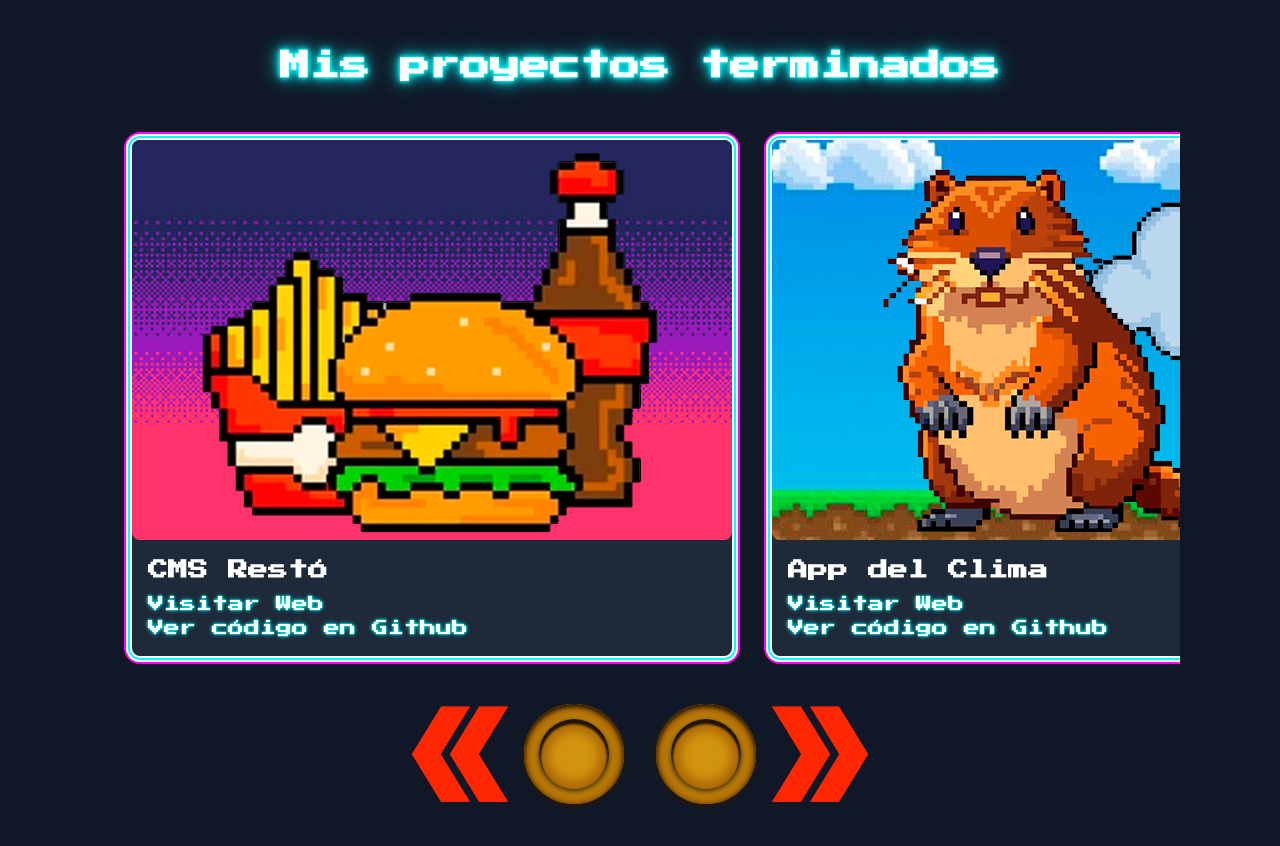
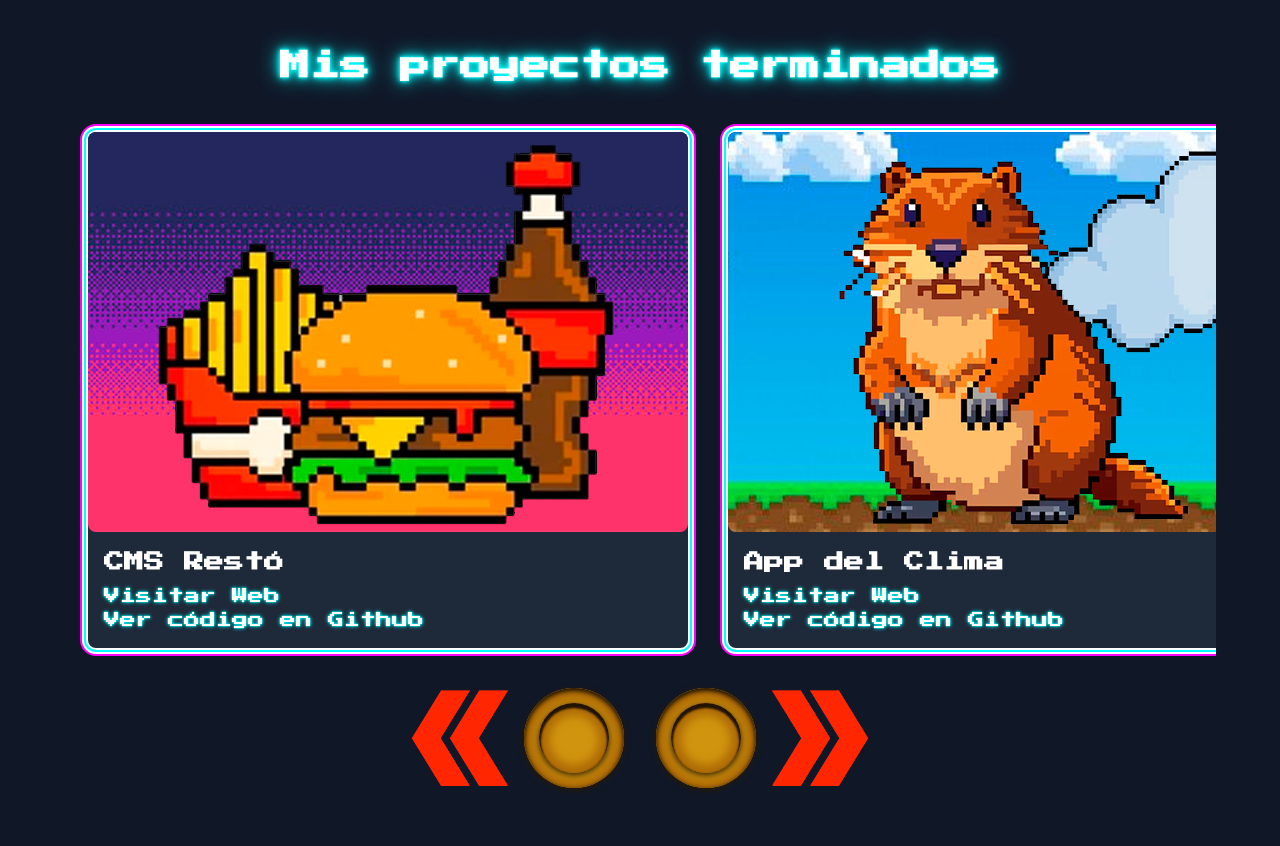
Before and after one commit to AlbertCarri/my-portfolio, a Next.js app: page / in a window 1280 px wide. Shown: the part 840-1686 px from the top of the page. Built offline with nearby package versions, Linux system fonts and the light colour scheme.

Commit message:
Fails in carousel

```diff
--- a/components/Projects.jsx
+++ b/components/Projects.jsx
@@ -15,23 +15,30 @@ const projects = [
 
 const Projects = () => {
   const [startIndex, setStartIndex] = useState(0)
-  const [windowWith, setWindowWith] = useState(100)
+  const [windowWidth, setWindowWidth] = useState(window.innerWidth)
   const [visibleImages, setVisibleImages] = useState(3)
+  const [imageWidth, setImageWidth] = useState(350)
 
   useEffect(() => {
-    const winW = window.innerWidth | 1800
-    if (winW > 1280) {
-      setWindowWith(750)
-      setVisibleImages(3)
-    } else {
-      if (winW > 768 && winW < 1280) {
-        setWindowWith(500)
+    const updateSize = () => {
+      const width = window.innerWidth
+      setWindowWidth(width)
+
+      if (width > 1280) {
+        setImageWidth(600)
+        setVisibleImages(3)
+      } else if (width > 768) {
+        setImageWidth(600)
         setVisibleImages(2)
       } else {
-        setWindowWith(350)
+        setImageWidth(300)
         setVisibleImages(1)
       }
     }
+
+    updateSize()
+    window.addEventListener("resize", updateSize)
+    return () => window.removeEventListener("resize", updateSize)
   }, [])
 
   const nextSlide = () => {
@@ -48,36 +55,46 @@ const Projects = () => {
 
   return (
     <section id="projects" className="md:py-20 py-4">
-      <h2 className="md:text-3xl text-xl font-bold mb-10 neon-text text-center">Mis proyectos terminados</h2>
+      <h2 className="md:text-3xl text-xl font-bold mb-10 neon-text text-center">
+        Mis proyectos terminados
+      </h2>
 
-      <div className="relative md:w-15/16 w-full mx-auto overflow-hidden p-4">
-
-        <div className="flex gap-2 transition-transform duration-300 w-[1800px]"
-          style={{ transform: `translateX(-${startIndex * windowWith}px)` }}>
-
+      <div className="relative w-full mx-auto overflow-hidden p-2">
+        <div
+          className="flex gap-2 transition-transform duration-300"
+          style={{
+            width: `${projects.length * imageWidth}px`,
+            transform: `translateX(-${startIndex * (imageWidth + 40)}px)`,
+          }}
+        >
           {projects.map((project) => (
             <div
               key={project.id}
-              className="md:w-[600px] w-[300px] bg-gray-800 1/4 flex-shrink-0 rounded-lg pixel-borders mx-4"
+              style={{ width: `${imageWidth}px` }}
+              className="bg-gray-800 flex-shrink-0 rounded-lg pixel-borders mx-4"
             >
               <Image
                 src={project.image || "/placeholder.png"}
                 alt={project.title}
-                width={600}
-                height={400}
+                width={imageWidth}
+                height={imageWidth / 1.5}
                 loading="lazy"
                 className="w-full rounded-lg"
               />
               <div className="flex flex-col p-4">
                 <h3 className="text-xl font-bold mb-2">{project.title}</h3>
-                <a href={project.link}
+                <a
+                  href={project.link}
                   target="blank"
-                  className="neon-text-menu hover:neon-text-menu-hover">
+                  className="neon-text-menu hover:neon-text-menu-hover"
+                >
                   Visitar Web
                 </a>
-                <a href={project.github}
+                <a
+                  href={project.github}
                   target="blank"
-                  className="neon-text-menu hover:neon-text-menu-hover">
+                  className="neon-text-menu hover:neon-text-menu-hover"
+                >
                   Ver código en Github
                 </a>
               </div>
@@ -85,9 +102,10 @@ const Projects = () => {
           ))}
         </div>
       </div>
+
       <div className="flex flex-row mt-8 justify-center items-center">
         <img src="/arrowleft.png" alt="arrowleft" className="md:w-24 md:h-24 w-4 h-4" />
-        <button onClick={prevSlide} className=" btn-arcade mx-4"></button>
+        <button onClick={prevSlide} className="btn-arcade mx-4"></button>
         <button onClick={nextSlide} className="btn-arcade mx-4"></button>
         <img src="/arrowrigth.png" alt="arrowrigth" className="md:w-24 md:h-24 w-4 h-4" />
       </div>
```
